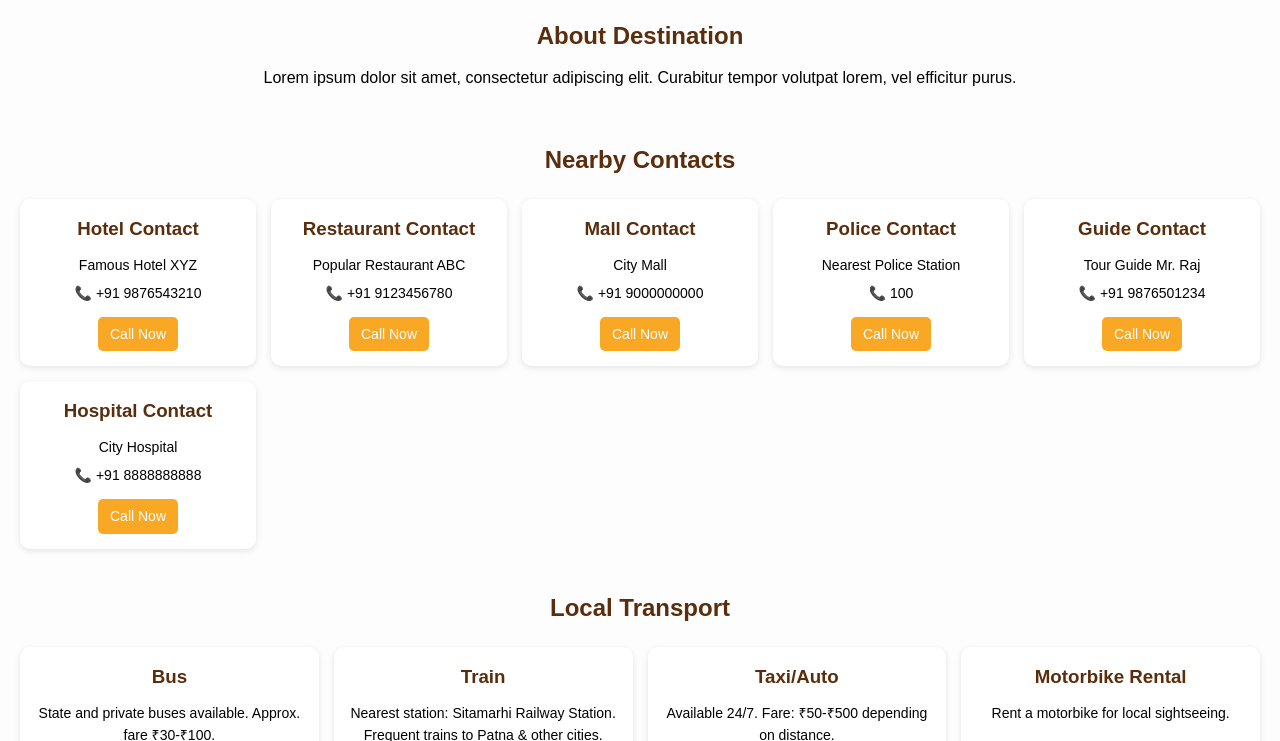
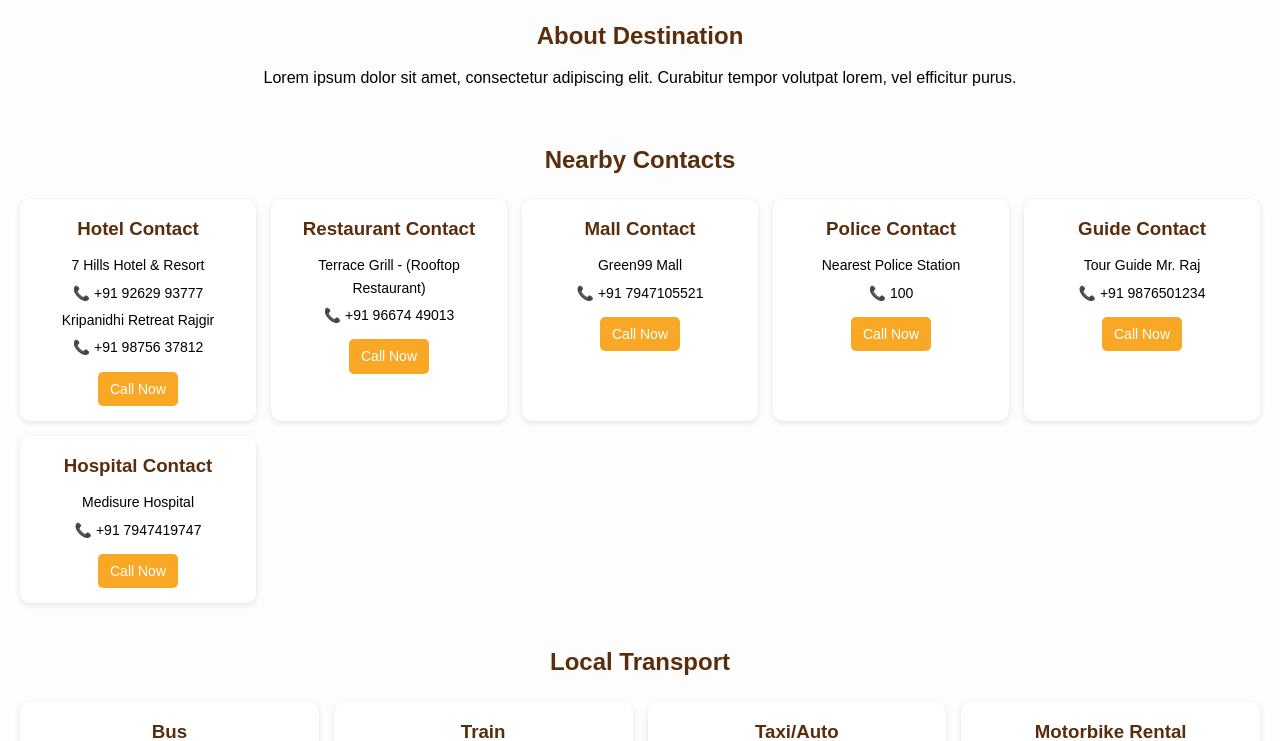
Before and after one commit to amankumar96617/tourist_, a plain HTML site: page html/destnation/rajgirmou.html in a window 1280 px wide. Shown: the part 545-1286 px from the top of the page. Drawn offline with Linux system fonts and the light colour scheme.

Commit message:
Update rajgirmou.html

```diff
--- a/html/destnation/rajgirmou.html
+++ b/html/destnation/rajgirmou.html
@@ -308,21 +308,23 @@
     <div class="contact-cards">
       <div class="card">
         <h3>Hotel Contact</h3>
-        <p>Famous Hotel XYZ</p>
-        <p>📞 +91 9876543210</p>
-        <a href="tel:+919876543210">Call Now</a>
+        <p>7 Hills Hotel & Resort</p>
+        <p>📞 +91 92629 93777</p>
+        <p>Kripanidhi Retreat Rajgir</p>
+        <p>📞 +91 98756 37812</p>
+        <a href="tel:+91 92629 93777">Call Now</a>
       </div>
       <div class="card">
         <h3>Restaurant Contact</h3>
-        <p>Popular Restaurant ABC</p>
-        <p>📞 +91 9123456780</p>
-        <a href="tel:+919123456780">Call Now</a>
+        <p>Terrace Grill - (Rooftop Restaurant)</p>
+        <p>📞 +91 96674 49013</p>
+        <a href="tel:+91 96674 49013 ">Call Now</a>
       </div>
       <div class="card">
         <h3>Mall Contact</h3>
-        <p>City Mall</p>
-        <p>📞 +91 9000000000</p>
-        <a href="tel:+919000000000">Call Now</a>
+        <p>Green99 Mall</p>
+        <p>📞 +91 7947105521</p>
+        <a href="tel:+91 7947105521">Call Now</a>
       </div>
       <div class="card">
         <h3>Police Contact</h3>
@@ -338,9 +340,9 @@
       </div>
       <div class="card">
         <h3>Hospital Contact</h3>
-        <p>City Hospital</p>
-        <p>📞 +91 8888888888</p>
-        <a href="tel:+918888888888">Call Now</a>
+        <p>Medisure Hospital</p>
+        <p>📞 +91 7947419747 </p>
+        <a href="tel:+91 7947419747">Call Now</a>
       </div>
     </div>
   </section>
```
